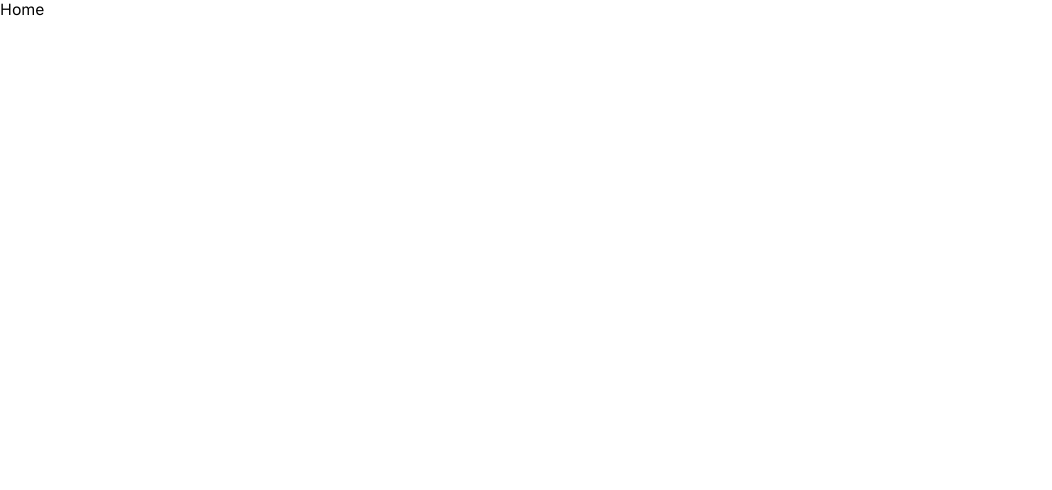
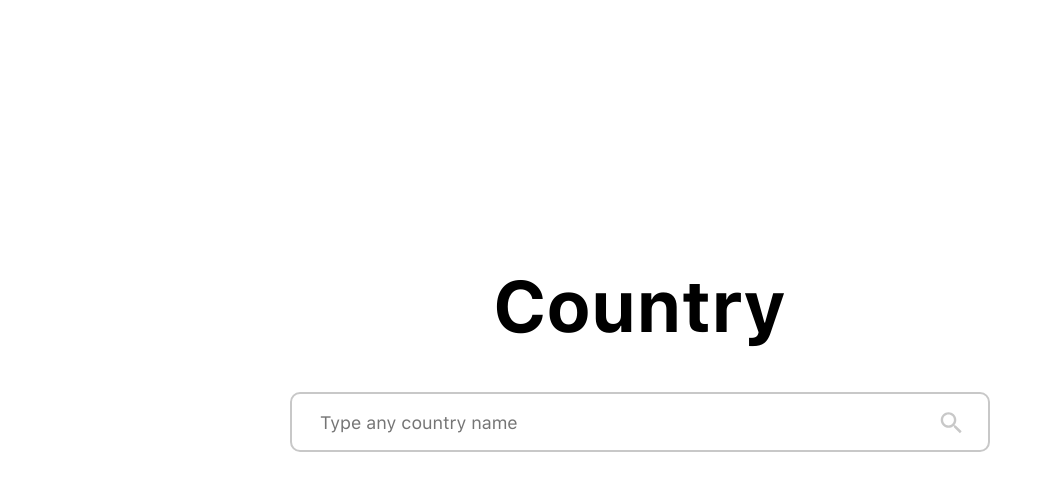
Before and after one commit to elcoputra/country, a React (Create React App) app: page / in a window 1280 px wide. Shown: the top 490 px of the page, without its empty margins (0-1052 px from the left). Built offline with nearby package versions, Linux system fonts and the light colour scheme.

Commit message:
input component

```diff
--- /dev/null
+++ b/src/Components/Input/Regular/index.js
@@ -0,0 +1,65 @@
+import React from "react";
+import styled from "@emotion/styled/macro";
+
+import SearchIcon from "../../../Icons/search";
+
+const Index = ({
+  id = "input",
+  type = "text",
+  name = "input",
+  width = 50,
+  height = 60,
+  icon = "",
+  placeholder = "Placeholder",
+  handleChange = () => {},
+}) => {
+  const [inputFocus, setInputFocus] = React.useState(false);
+
+  return (
+    <ContainerInput
+      id={"container-" + id}
+      type={type}
+      name={name}
+      width={width}
+      height={height}
+      borderColor={inputFocus ? "#8362f2" : "#c8c8c8"}
+    >
+      <Input
+        id={"input-" + id}
+        onChange={(e) => handleChange(e.target.value)}
+        placeholder={placeholder}
+        onFocus={() => setInputFocus(true)}
+        onBlur={() => setInputFocus(false)}
+      />
+      {icon === "search" && (
+        <SearchIcon fill={inputFocus ? "#8362F2" : "#C8C8C8"} />
+      )}
+    </ContainerInput>
+  );
+};
+
+export const ContainerInput = styled.div`
+  width: ${(props) =>
+    typeof props.width === "string" ? props.width : props.width + "px"};
+  height: ${(props) =>
+    typeof props.height === "string" ? props.height : props.height + "px"};
+  display: flex;
+  flex-direction: row;
+  padding: 17px 26px 18px 26px;
+  border: 2px solid ${(props) => props.borderColor};
+  box-sizing: border-box;
+  border-radius: 10px;
+`;
+
+export const Input = styled.input`
+  width: 100%;
+  height: 100%;
+  margin: 0px;
+  outline: 0px;
+  border: none;
+  font-family: "SFProTextRegular";
+  font-size: 18px;
+  font-weight: 500px;
+`;
+
+export default Index;
--- a/src/Components/Text/Title/index.js
+++ b/src/Components/Text/Title/index.js
@@ -1,14 +1,22 @@
 import * as React from "react";
-import { TextB } from "./style";
+import styled from "@emotion/styled/macro";
 
-function Index({ size = 24, text = "title", style }) {
+const TextB = styled.b`
+  font-family: "SFProTextBold";
+  font-size: ${(props) =>
+    typeof props.size === "string" ? props.size : props.size + "px"};
+  width: ${(props) =>
+    typeof props.width === "string" ? props.width : props.width + "px"};
+`;
+
+const Index = ({ size = 24, text = "title", width = 50, style }) => {
   return (
     <>
-      <TextB size={size} style={style}>
+      <TextB size={size} style={style} width={width}>
         {text}
       </TextB>
     </>
   );
-}
+};
 
 export default Index;
--- a/src/Components/Text/Title/style.js
+++ /dev/null
@@ -1,6 +0,0 @@
-import styled from "@emotion/styled/macro";
-
-export const TextB = styled.b`
-  font-size: ${(props) =>
-    typeof props.size === "string" ? props.size : props.size + "px"};
-`;
--- /dev/null
+++ b/src/Hooks/useQuery.js
@@ -0,0 +1,10 @@
+import React from "react";
+import { useLocation } from "react-router-dom";
+
+const useQuery = () => {
+  const { search } = useLocation();
+
+  return React.useMemo(() => new URLSearchParams(search), [search]);
+};
+
+export default useQuery;
--- /dev/null
+++ b/src/Icons/search.js
@@ -0,0 +1,18 @@
+const SearchIcon = ({ fill }) => {
+  return (
+    <svg
+      width="23"
+      height="23"
+      viewBox="0 0 23 23"
+      fill="none"
+      xmlns="http://www.w3.org/2000/svg"
+    >
+      <path
+        d="M8.875 0.75C11.0299 0.75 13.0965 1.60602 14.6202 3.12976C16.144 4.65349 17 6.72012 17 8.875C17 10.8875 16.2625 12.7375 15.05 14.1625L15.3875 14.5H16.375L22.625 20.75L20.75 22.625L14.5 16.375V15.3875L14.1625 15.05C12.6882 16.3085 10.8134 16.9999 8.875 17C6.72012 17 4.65349 16.144 3.12976 14.6202C1.60602 13.0965 0.75 11.0299 0.75 8.875C0.75 6.72012 1.60602 4.65349 3.12976 3.12976C4.65349 1.60602 6.72012 0.75 8.875 0.75ZM8.875 3.25C5.75 3.25 3.25 5.75 3.25 8.875C3.25 12 5.75 14.5 8.875 14.5C12 14.5 14.5 12 14.5 8.875C14.5 5.75 12 3.25 8.875 3.25Z"
+        fill={fill}
+      />
+    </svg>
+  );
+};
+
+export default SearchIcon;
--- a/src/Page/Detail/index.js
+++ b/src/Page/Detail/index.js
@@ -1,12 +1,31 @@
-import React from "react";
-import { Container } from "./style";
+import * as React from "react";
+import styled from "@emotion/styled/macro";
+import { useNavigate } from "react-router-dom";
 
-function Index() {
-  return (
-    <Container id="Container-detail">
-      Detail
-    </Container>
-  );
-}
+// Hooks
+import useQuery from "../../Hooks/useQuery";
+
+const Index = () => {
+  const query = useQuery();
+  const navigate = useNavigate();
+
+  const [countryState, setCountryState] = React.useState("");
+
+  React.useEffect(() => {
+    const country = query.get("country");
+
+    if (!country) navigate("/");
+
+    setCountryState(country);
+  }, [navigate, query]);
+
+  return <Container id="Container-detail">{countryState}</Container>;
+};
+
+export const Container = styled.div`
+  width: 100%;
+  height: 100%;
+  overflow: auto;
+`;
 
 export default Index;
--- a/src/Page/Detail/style.js
+++ /dev/null
@@ -1,7 +0,0 @@
-import styled from '@emotion/styled/macro'
-
-export const Container = styled.div`
-  width: 100%;
-  height: 100%;
-  overflow: auto;
-`
--- a/src/Page/Home/index.js
+++ b/src/Page/Home/index.js
@@ -1,12 +1,43 @@
 import React from "react";
-import { Container } from "./style";
+import styled from "@emotion/styled/macro";
 
-function Index() {
+import TitleB from "../../Components/Text/Title/index";
+import RegularInput from "../../Components/Input/Regular";
+
+const Index = () => {
+  const handleChange = (val) => {
+    console.log(val);
+  };
+
   return (
     <Container id="Container-home">
-      Home
+      <TitleB
+        size={72}
+        text="Country"
+        width={294}
+        style={{ marginTop: 263, marginBottom: 43, fontWeight: 700 }}
+      />
+      <RegularInput
+        handleChange={handleChange}
+        id={"text-search"}
+        type="text"
+        name="search-input"
+        width={700}
+        height={60}
+        icon="search"
+        placeholder="Type any country name"
+      />
     </Container>
   );
-}
+};
+
+export const Container = styled.div`
+  display: flex;
+  flex-direction: column;
+  width: 100%;
+  height: 100%;
+  overflow: auto;
+  align-items: center;
+`;
 
 export default Index;
--- a/src/Page/Home/style.js
+++ /dev/null
@@ -1,7 +0,0 @@
-import styled from '@emotion/styled/macro'
-
-export const Container = styled.div`
-  width: 100%;
-  height: 100%;
-  overflow: auto;
-`
--- a/src/index.css
+++ b/src/index.css
@@ -13,3 +13,9 @@ body {
     url("./fonts/SFProText-Regular.ttf") format("truetype");
   font-weight: normal;
 }
+@font-face {
+  font-family: "SFProTextBold";
+  src: local("SFProTextBold"),
+    url("./fonts/SFProText-Bold.ttf") format("truetype");
+  font-weight: normal;
+}
```
Also changed, not shown: src/fonts/SFProText-Bold.ttf (added).
